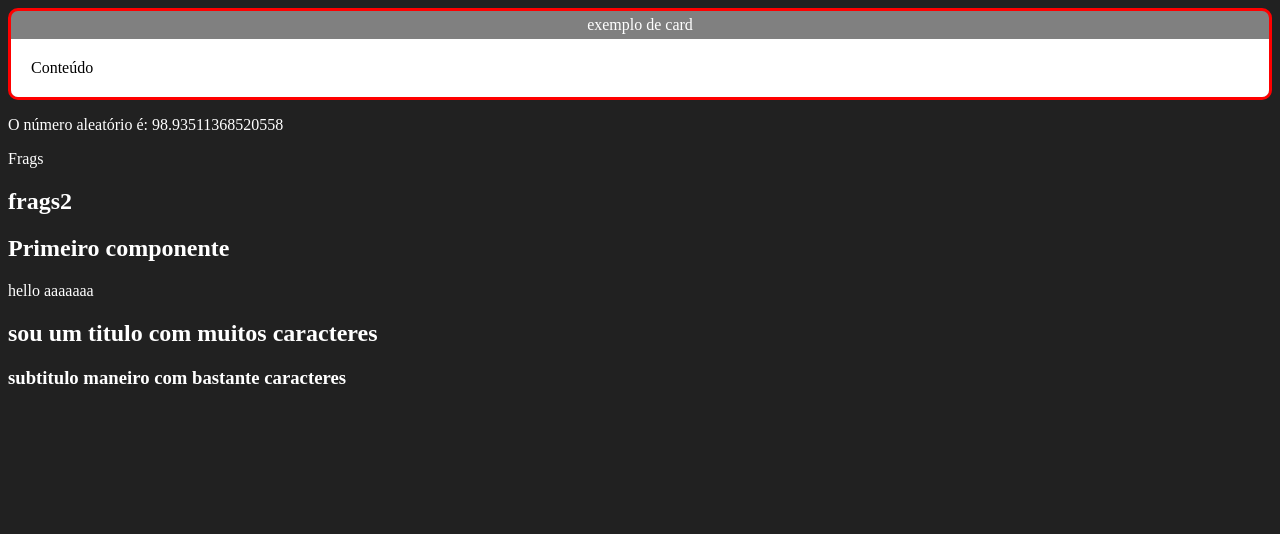
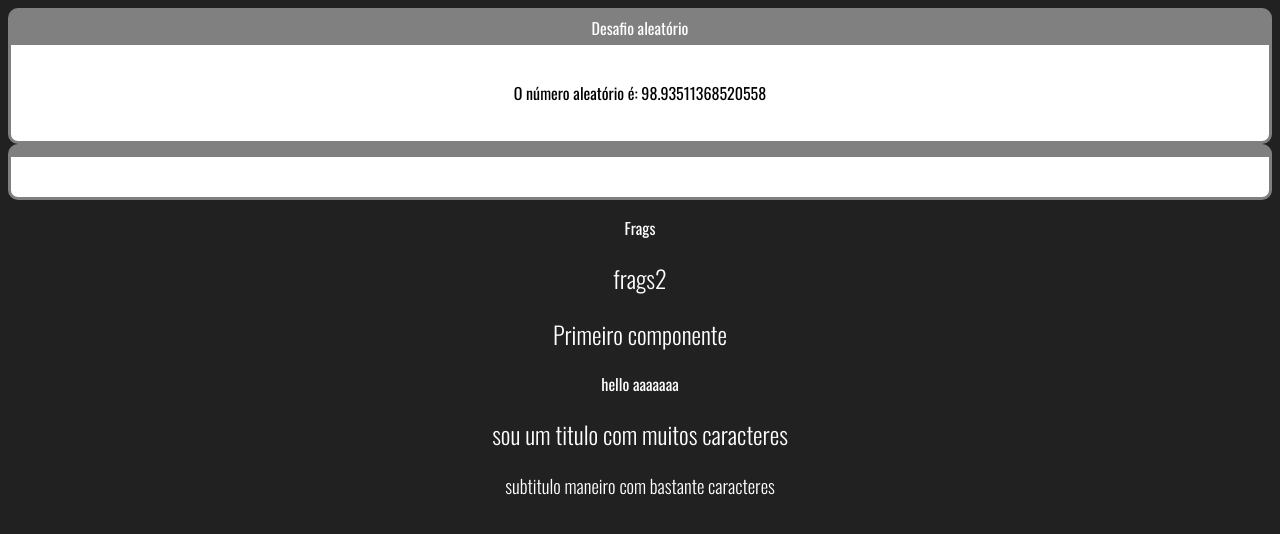
Before and after one commit to jaycalixto/learning-reactjs, a React (Create React App) app: page / in a window 1280 px wide. Shown: the top 534 px of the page. Built offline with nearby package versions, Linux system fonts and the light colour scheme.

Commit message:
next lesson https://www.udemy.com/course/react-redux-pt/learn/lecture/19636670#overview

```diff
--- a/public/index.html
+++ b/public/index.html
@@ -15,6 +15,8 @@
       user's mobile device or desktop. See https://developers.google.com/web/fundamentals/web-app-manifest/
     -->
     <link rel="manifest" href="%PUBLIC_URL%/manifest.json" />
+    <link rel="preconnect" href="https://fonts.gstatic.com">
+    <link href="https://fonts.googleapis.com/css2?family=Oswald:wght@200;300;400;500;600;700&display=swap" rel="stylesheet">
     <!--
       Notice the use of %PUBLIC_URL% in the tags above.
       It will be replaced with the URL of the `public` folder during the build.
--- a/src/App.jsx
+++ b/src/App.jsx
@@ -9,8 +9,10 @@
 export default function App() {
     return (
         <div id="ap">
-            <Card titulo="exemplo de card"></Card>
-            <Aleatorio maximo={100} minimo={1} />
+            <Card titulo="Desafio aleatório">
+                <Aleatorio maximo={100} minimo={1} />
+            </Card>
+            <Card />
             <Fragmento />
             <Primeiro></Primeiro>
             <ComParametro
--- a/src/components/layout/Card.css
+++ b/src/components/layout/Card.css
@@ -2,7 +2,7 @@
     background-color: gray;
     border-radius: 10px;
     overflow: hidden;
-    border: 3px solid red;
+    border: 3px solid gray;
 }
 
 .Card .Title {
--- a/src/components/layout/Card.jsx
+++ b/src/components/layout/Card.jsx
@@ -5,7 +5,7 @@
     return (
         <div className="Card">
             <div className="Title">{p.titulo}</div>
-            <div className="Content">Conteúdo</div>
+            <div className="Content">{p.children}</div>
         </div>
     );
 }
--- a/src/index.css
+++ b/src/index.css
@@ -1,4 +1,10 @@
 body {
+    font-family: Oswald;
     background-color: #212121;
     color: white;
+    text-align: center;
 }
+
+h1, h2, h3 {
+    font-weight: 300;
+}
```
